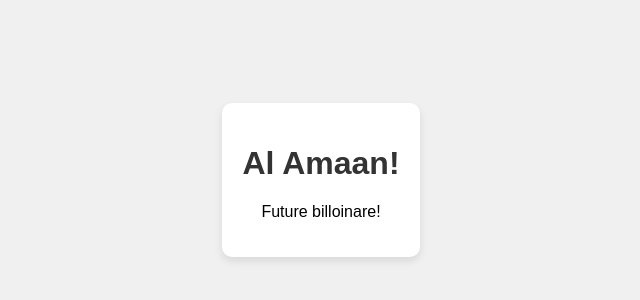
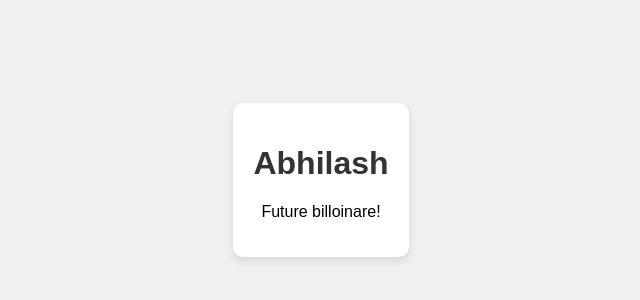
Before and after one commit to Leovpp/staticwebsite, a plain HTML site: page index.html in a window 1280 px wide. Shown: the part 220-520 px from the top of the page, without its empty margins (319-959 px from the left). Drawn offline with Linux system fonts and the light colour scheme.

Commit message:
Second Commit

```diff
--- a/index.html
+++ b/index.html
@@ -28,7 +28,7 @@
 </head>
 <body>
     <div class="message">
-        <h1>Al Amaan!</h1>
+        <h1>Abhilash</h1>
         <p>Future billoinare!</p>
     </div>
 </body>
```
